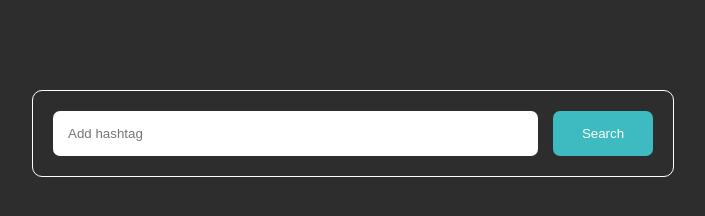
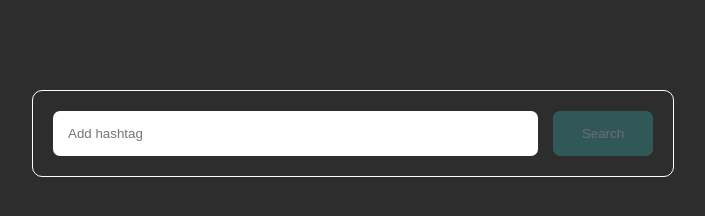
Before and after one commit to OleksandraKhliapova/starwars_dictionary, a React app: page / in a window 1280 px wide. Shown: the whole page, without its empty margins (287-992 px from the left). Built offline with nearby package versions, Linux system fonts and the light colour scheme.

Commit message:
style fixes

```diff
--- a/src/components/MainScreen.js
+++ b/src/components/MainScreen.js
@@ -7,7 +7,9 @@ import CharactersList from './CharactersList';
 
 class MainScreen extends PureComponent {
   onSearchFormSubmit = (value) => {
-    this.props.searchCharacter(value);
+    if (value) {
+      this.props.searchCharacter(value);
+    }
   }
 
   render() {
--- a/src/components/SearchForm.js
+++ b/src/components/SearchForm.js
@@ -18,8 +18,20 @@ class SearchForm extends PureComponent {
   render() {
     return(
       <form onSubmit={this.onSubmit} className="search-form">
-        <input className="search-form__input" onChange={this.valueChange} placeholder="Add hashtag" type="text" value={this.state.value}/>
-        <input className="search-form__submit" type="submit" value="Search"/>
+        <input
+          className="search-form__input"
+          onChange={this.valueChange}
+          placeholder="Add hashtag"
+          type="text"
+          value={this.state.value}
+        />
+        <button
+          className="search-form__submit"
+          type="submit"
+          disabled={!this.state.value}
+        >
+          Search
+        </button>
       </form>
     )
   }
--- a/src/index.css
+++ b/src/index.css
@@ -45,6 +45,10 @@ p{
   width: 100px;
 }
 
+.search-form__submit:disabled{
+  opacity: 0.3;
+}
+
 .character-block{
   background-color: #ffffff;
   padding: 15px;
```
